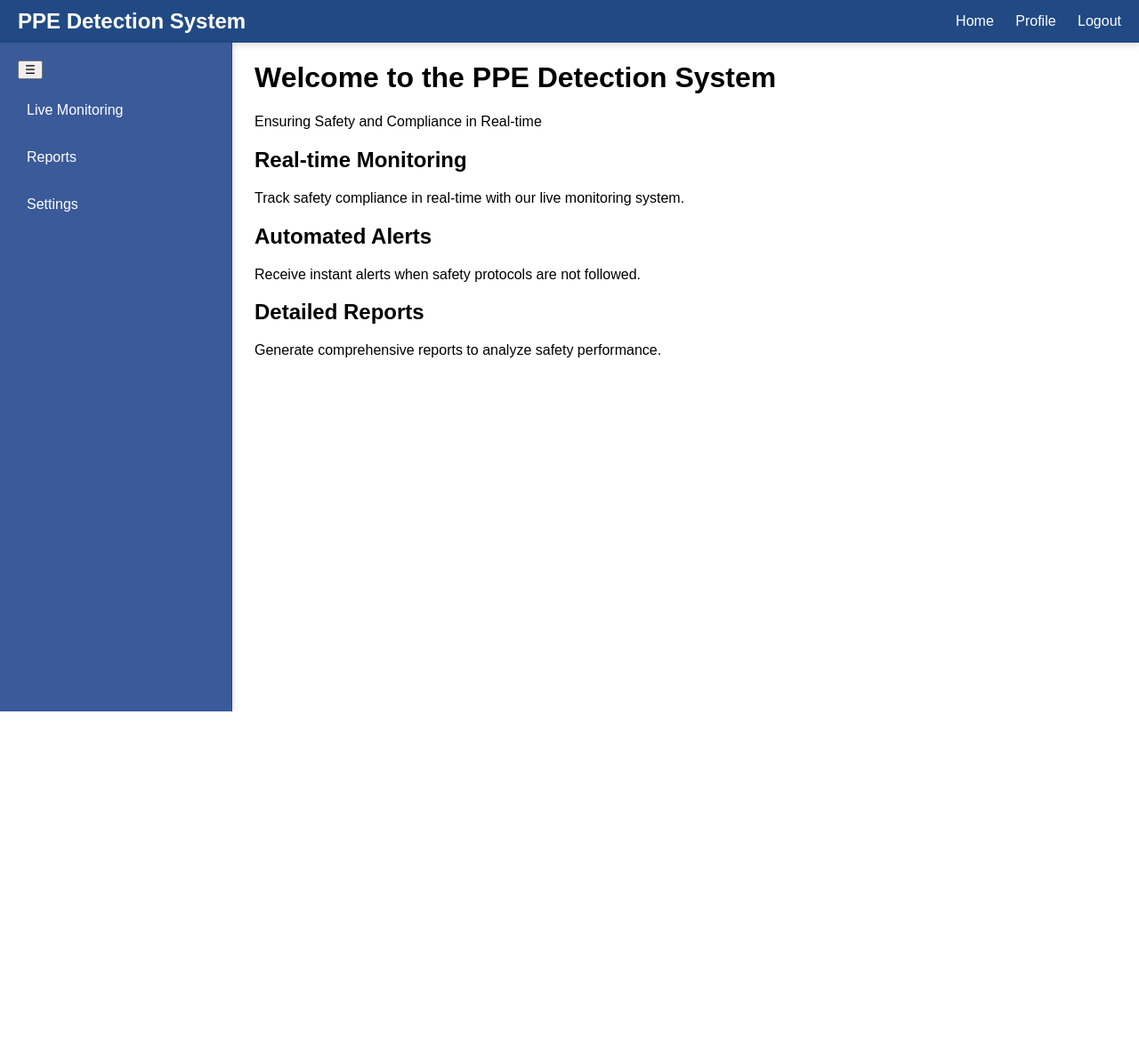
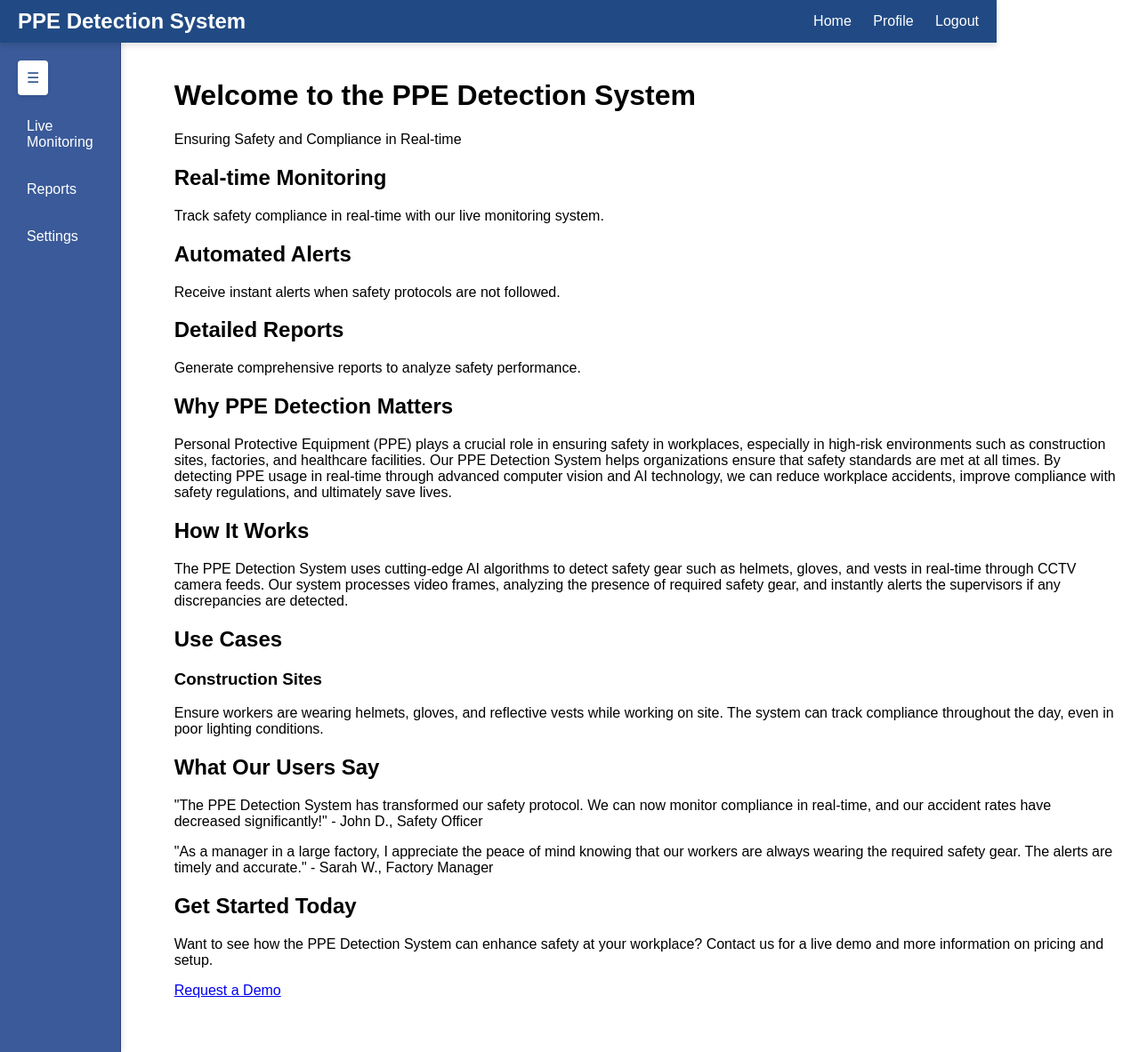
Before and after one commit to kripjan/PPE_DETECTION, a Flask app: page /dashboard/home in a window 1280 px wide. Shown: the whole page at 89% size. Before the commit the page ends 800 px from the top, so only its background shows below. Run offline with Flask 3, Linux system fonts and the light colour scheme; the visitor is signed in with stand-in values (Sample User, id 1); some libraries are stand-ins or nearby versions.

Commit message:
basic changes

```diff
--- a/PPE.sql
+++ /dev/null
@@ -1,22 +0,0 @@
-drop table users;
-
-CREATE TABLE companies (
-    company_id INT PRIMARY KEY,
-    company_name VARCHAR2(20) NOT NULL,
-    email VARCHAR2(50) UNIQUE NOT NULL,
-    pword VARCHAR2(150) NOT NULL,
-    phone_number VARCHAR2(20) NOT NULL
-);
-
-CREATE SEQUENCE company_id_sequence;
-
-CREATE OR REPLACE TRIGGER company_id_on_insert
-  BEFORE INSERT ON companies
-  FOR EACH ROW
-BEGIN
-  SELECT company_id_sequence.nextval
-  INTO :new.company_id
-  FROM dual;
-END;
-
-select * from companies;
--- a/app/blueprints/dashboard/templates/home_page.html
+++ b/app/blueprints/dashboard/templates/home_page.html
@@ -1,9 +1,13 @@
 {% extends 'base_page.html' %}
+{% block title %} HOME PAGE {% endblock %}
 {% block content %}
+    <!-- Hero Section -->
     <div class="hero-section">
         <h1>Welcome to the PPE Detection System</h1>
         <p>Ensuring Safety and Compliance in Real-time</p>
     </div>
+
+    <!-- Features Section -->
     <div class="features">
         <div class="feature">
             <h2>Real-time Monitoring</h2>
@@ -18,4 +22,43 @@
             <p>Generate comprehensive reports to analyze safety performance.</p>
         </div>
     </div>
+
+    <!-- Detailed Description Section -->
+    <div class="detailed-description">
+        <h2>Why PPE Detection Matters</h2>
+        <p>Personal Protective Equipment (PPE) plays a crucial role in ensuring safety in workplaces, especially in high-risk environments such as construction sites, factories, and healthcare facilities. Our PPE Detection System helps organizations ensure that safety standards are met at all times. By detecting PPE usage in real-time through advanced computer vision and AI technology, we can reduce workplace accidents, improve compliance with safety regulations, and ultimately save lives.</p>
+    </div>
+
+    <!-- How It Works Section -->
+    <div class="how-it-works">
+        <h2>How It Works</h2>
+        <p>The PPE Detection System uses cutting-edge AI algorithms to detect safety gear such as helmets, gloves, and vests in real-time through CCTV camera feeds. Our system processes video frames, analyzing the presence of required safety gear, and instantly alerts the supervisors if any discrepancies are detected.</p>
+    </div>
+
+    <!-- Use Cases Section -->
+    <div class="use-cases">
+        <h2>Use Cases</h2>
+        <div class="use-case">
+            <h3>Construction Sites</h3>
+            <p>Ensure workers are wearing helmets, gloves, and reflective vests while working on site. The system can track compliance throughout the day, even in poor lighting conditions.</p>
+        </div>
+    </div>
+
+    <!-- Testimonials Section -->
+    <div class="testimonials">
+        <h2>What Our Users Say</h2>
+        <div class="testimonial">
+            <p>"The PPE Detection System has transformed our safety protocol. We can now monitor compliance in real-time, and our accident rates have decreased significantly!" - John D., Safety Officer</p>
+        </div>
+        <div class="testimonial">
+            <p>"As a manager in a large factory, I appreciate the peace of mind knowing that our workers are always wearing the required safety gear. The alerts are timely and accurate." - Sarah W., Factory Manager</p>
+        </div>
+    </div>
+
+    <!-- Call-to-Action Section -->
+    <div class="cta">
+        <h2>Get Started Today</h2>
+        <p>Want to see how the PPE Detection System can enhance safety at your workplace? Contact us for a live demo and more information on pricing and setup.</p>
+        <a href="contact.html" class="cta-button">Request a Demo</a>
+    </div>
 {% endblock %}
--- a/app/static/base_page.css
+++ b/app/static/base_page.css
@@ -17,6 +17,9 @@
     justify-content: space-between;
     align-items: center;
     box-shadow: 0 4px 6px rgba(0, 0, 0, 0.1);
+    left: 200px;
+    width: calc(100% - 200px);
+    z-index: 10;
 }
 
 .navbar-brand {
@@ -43,12 +46,16 @@
 
 /* Sidebar Styles */
 .sidebar {
-    width: 220px;
+    height: 100%;
+    width: 200px;
     background-color: #3a5a99;
     color: #fff;
     padding: 20px;
     box-shadow: 2px 0 6px rgba(0, 0, 0, 0.1);
     border-right: 1px solid #2e4580;
+    transition: width 0.3s ease; /* Smooth transition for width */
+    top: 60px;
+    z-index: 1;
 }
 
 .sidebar ul {
@@ -72,8 +79,11 @@
     background-color: #2e4580;
 }
 
+/* Main Content Styles */
 .main-content {
-    margin-left: 25px;
+    margin-left: 40px; /* Adjust main content when sidebar is fully expanded */
+    padding: 20px;
+    transition: margin-left 0.3s ease; /* Smooth transition for the content area */
 }
 
 /* Sidebar collapsed state */
@@ -90,3 +100,50 @@
 .main-content.collapsed {
     margin-left: 80px; /* Adjust main content position when sidebar is collapsed */
 }
+
+/* Toggle button */
+.toggle-btn {
+    display: block; /* Ensure it's visible on all screen sizes */
+    background-color: #fff;
+    color: #214a84;
+    border: none;
+    padding: 10px;
+    cursor: pointer;
+    font-size: 16px;
+    border-radius: 4px;
+    box-shadow: 0 2px 4px rgba(0, 0, 0, 0.1);
+}
+
+.toggle-btn:hover {
+    background-color: #f0f0f0;
+}
+
+/* Media Queries for responsiveness */
+@media screen and (max-width: 768px) {
+    .navbar {
+        flex-direction: column; /* Stack navbar items vertically on small screens */
+    }
+
+    .main-container {
+        flex-direction: column; /* Stack sidebar and content vertically on small screens */
+    }
+
+    .sidebar {
+        width: 100%; /* Full width for sidebar on small screens */
+        position: absolute;
+        top: 0;
+        left: 0;
+        height: 100%;
+        box-shadow: none;
+        transition: none;
+    }
+
+    .main-content {
+        margin-left: 0;
+        padding-top: 60px; /* Space for the navbar on small screens */
+    }
+
+    .toggle-btn {
+        display: block; /* Show the toggle button on small screens */
+    }
+}
--- a/app/templates/base_page.html
+++ b/app/templates/base_page.html
@@ -13,7 +13,7 @@
         <div class="navbar-brand">PPE Detection System</div>
         <div class="navbar-links">
             <a href="{{ url_for('dashboard.home_page') }}">Home</a>
-            <a href="{{ url_for('profile.profile_page') }}">Profile</a>
+            <a href="{{ url_for('profile.profile_page', company_id=current_user.company_id) }}">Profile</a>
             <a href="{{ url_for('auth.logout') }}" id="logout">Logout</a>
         </div>
     </div>
```
Also changed, not shown: app/blueprints/detection/routes.py (+19 -9 lines), app/blueprints/profile/routes.py (+12 -8 lines), app/blueprints/profile/templates/profile_page.html (+3 -7 lines), app/models/frame_model.py (line endings or trailing spaces).
